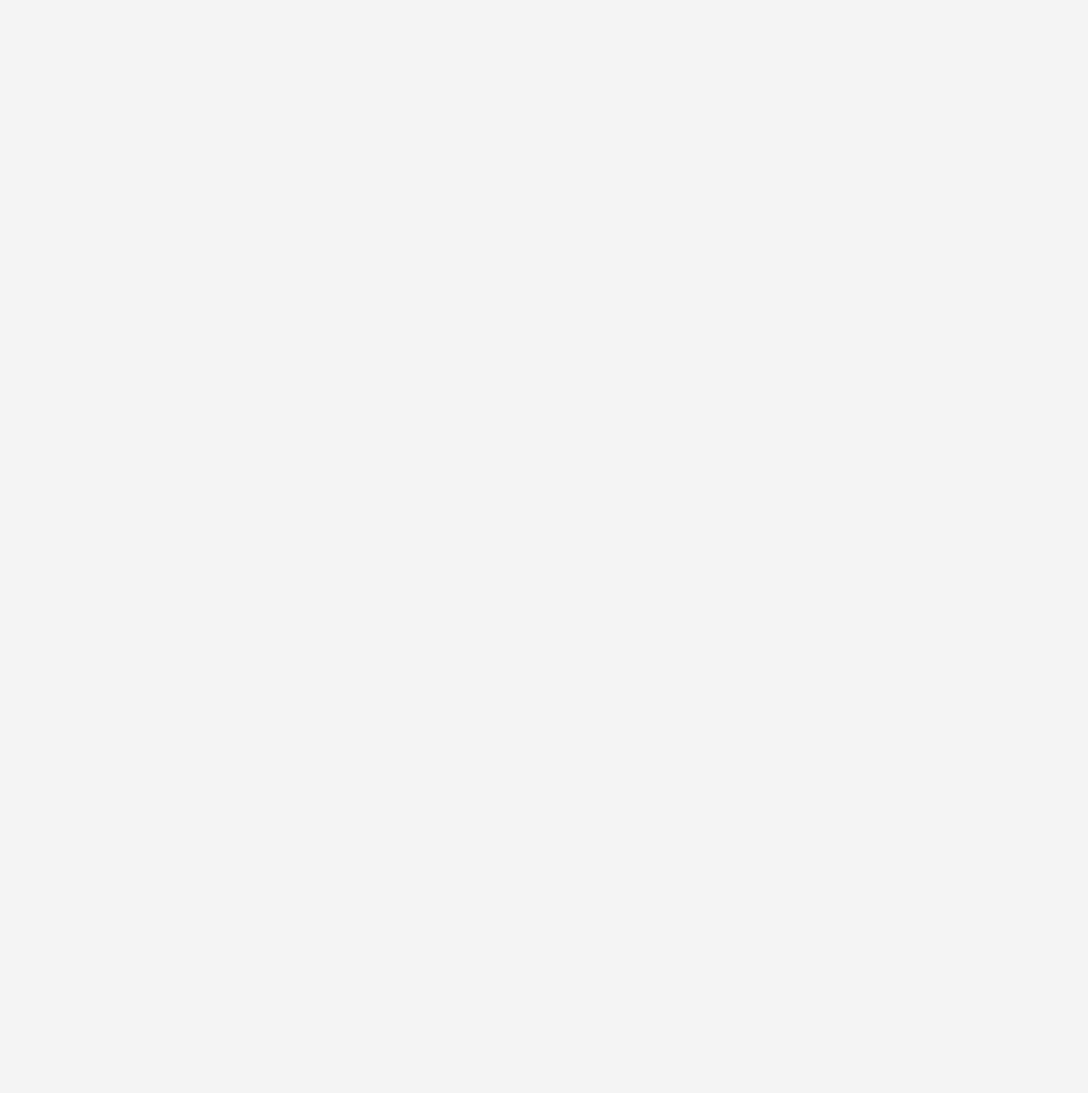
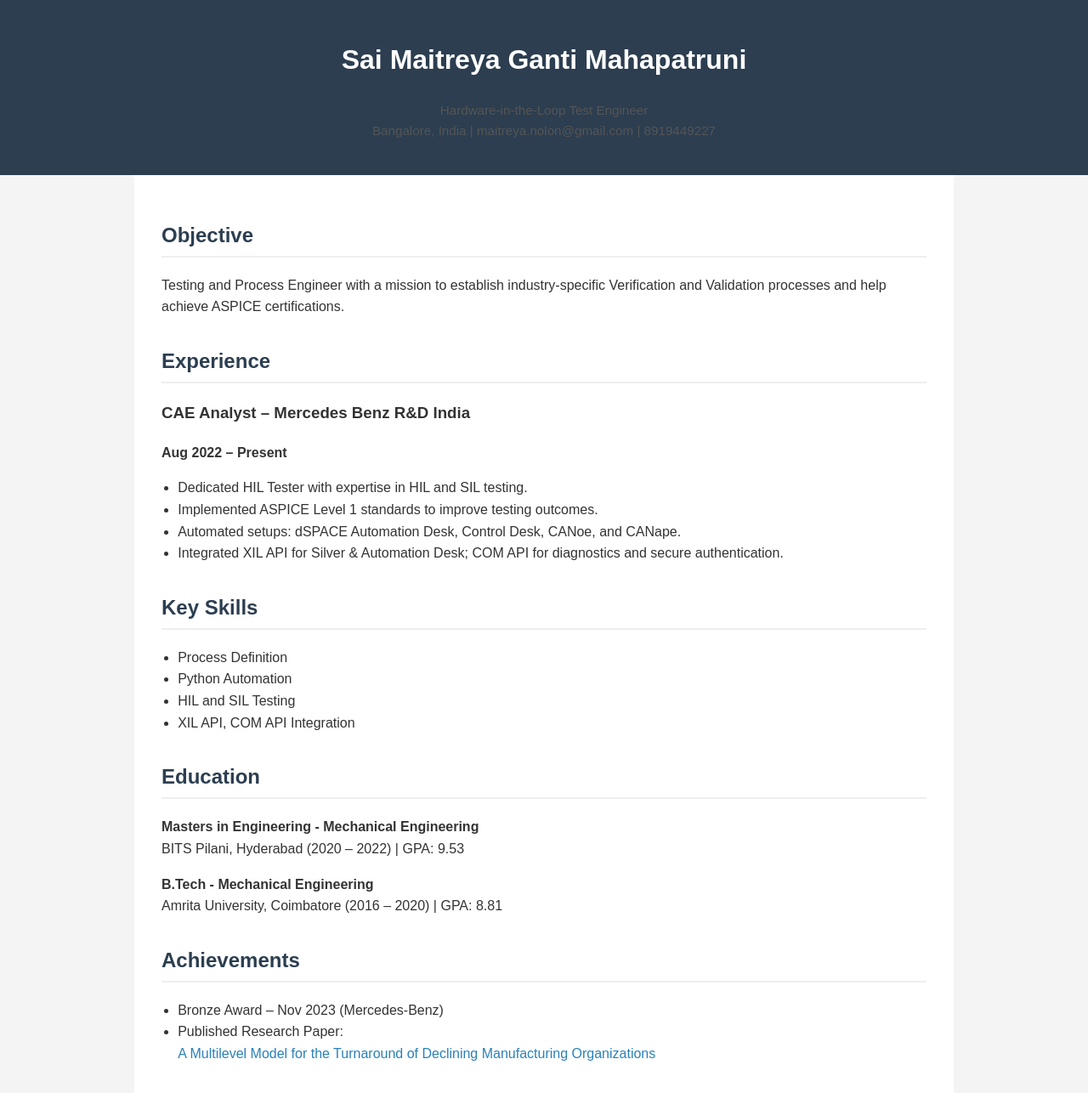
Before and after one commit to saimaitreya-gantimahapatruni/Portfolio, a plain HTML site: page index.html in a window 1280 px wide. Shown: the whole page at 85% size. Before the commit the page ends 800 px from the top, so only its background shows below. Drawn offline with Linux system fonts and the light colour scheme.

Commit message:
Update index.html

```diff
--- a/index.html
+++ b/index.html
@@ -1,3 +1,9 @@
+<!DOCTYPE html>
+<html lang="en">
+<head>
+  <meta charset="UTF-8" />
+  <meta name="viewport" content="width=device-width, initial-scale=1.0"/>
+  <title>Sai Maitreya Ganti Mahapatruni - Portfolio</title>
   <style>
     body {
       font-family: Arial, sans-serif;
@@ -22,10 +28,9 @@
       margin-bottom: 2rem;
     }
     h2 {
-    color: white;
-    background-color: #2c3e50;
-    padding: 0.5rem;
-    border-radius: 4px;
+      color: #2c3e50;
+      border-bottom: 2px solid #eee;
+      padding-bottom: 0.3rem;
     }
     ul {
       padding-left: 1.2rem;
@@ -36,6 +41,70 @@
     }
     .contact {
       font-size: 0.95rem;
-    color: #ccc;
+      color: #555;
     }
   </style>
+</head>
+<body>
+
+<header>
+  <h1>Sai Maitreya Ganti Mahapatruni</h1>
+  <p class="contact">
+    Hardware-in-the-Loop Test Engineer<br>
+    Bangalore, India | maitreya.nolon@gmail.com | 8919449227
+  </p>
+</header>
+
+<main>
+
+  <section>
+    <h2>Objective</h2>
+    <p>Testing and Process Engineer with a mission to establish industry-specific Verification and Validation processes and help achieve ASPICE certifications.</p>
+  </section>
+
+  <section>
+    <h2>Experience</h2>
+    <h3>CAE Analyst – Mercedes Benz R&D India</h3>
+    <p><strong>Aug 2022 – Present</strong></p>
+    <ul>
+      <li>Dedicated HIL Tester with expertise in HIL and SIL testing.</li>
+      <li>Implemented ASPICE Level 1 standards to improve testing outcomes.</li>
+      <li>Automated setups: dSPACE Automation Desk, Control Desk, CANoe, and CANape.</li>
+      <li>Integrated XIL API for Silver & Automation Desk; COM API for diagnostics and secure authentication.</li>
+    </ul>
+  </section>
+
+  <section>
+    <h2>Key Skills</h2>
+    <ul>
+      <li>Process Definition</li>
+      <li>Python Automation</li>
+      <li>HIL and SIL Testing</li>
+      <li>XIL API, COM API Integration</li>
+    </ul>
+  </section>
+
+  <section>
+    <h2>Education</h2>
+    <p><strong>Masters in Engineering - Mechanical Engineering</strong><br>
+    BITS Pilani, Hyderabad (2020 – 2022) | GPA: 9.53</p>
+    <p><strong>B.Tech - Mechanical Engineering</strong><br>
+    Amrita University, Coimbatore (2016 – 2020) | GPA: 8.81</p>
+  </section>
+
+  <section>
+    <h2>Achievements</h2>
+    <ul>
+      <li>Bronze Award – Nov 2023 (Mercedes-Benz)</li>
+      <li>Published Research Paper: <br>
+        <a href="https://doi.org/10.1504/IJBCRM.2023.130289" target="_blank">
+          A Multilevel Model for the Turnaround of Declining Manufacturing Organizations
+        </a>
+      </li>
+    </ul>
+  </section>
+
+</main>
+
+</body>
+</html>
```
Lines whose indentation alone changed are shown as unchanged.
